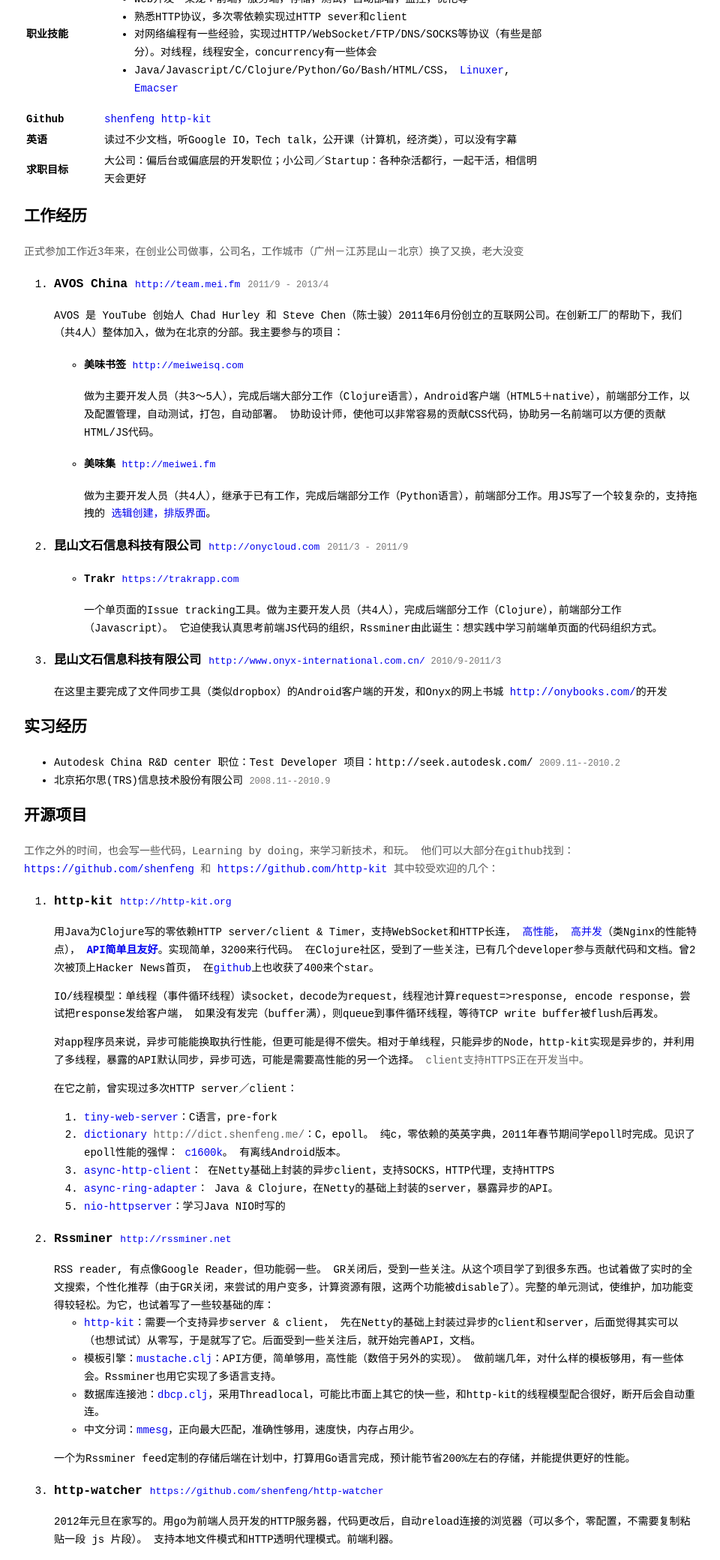
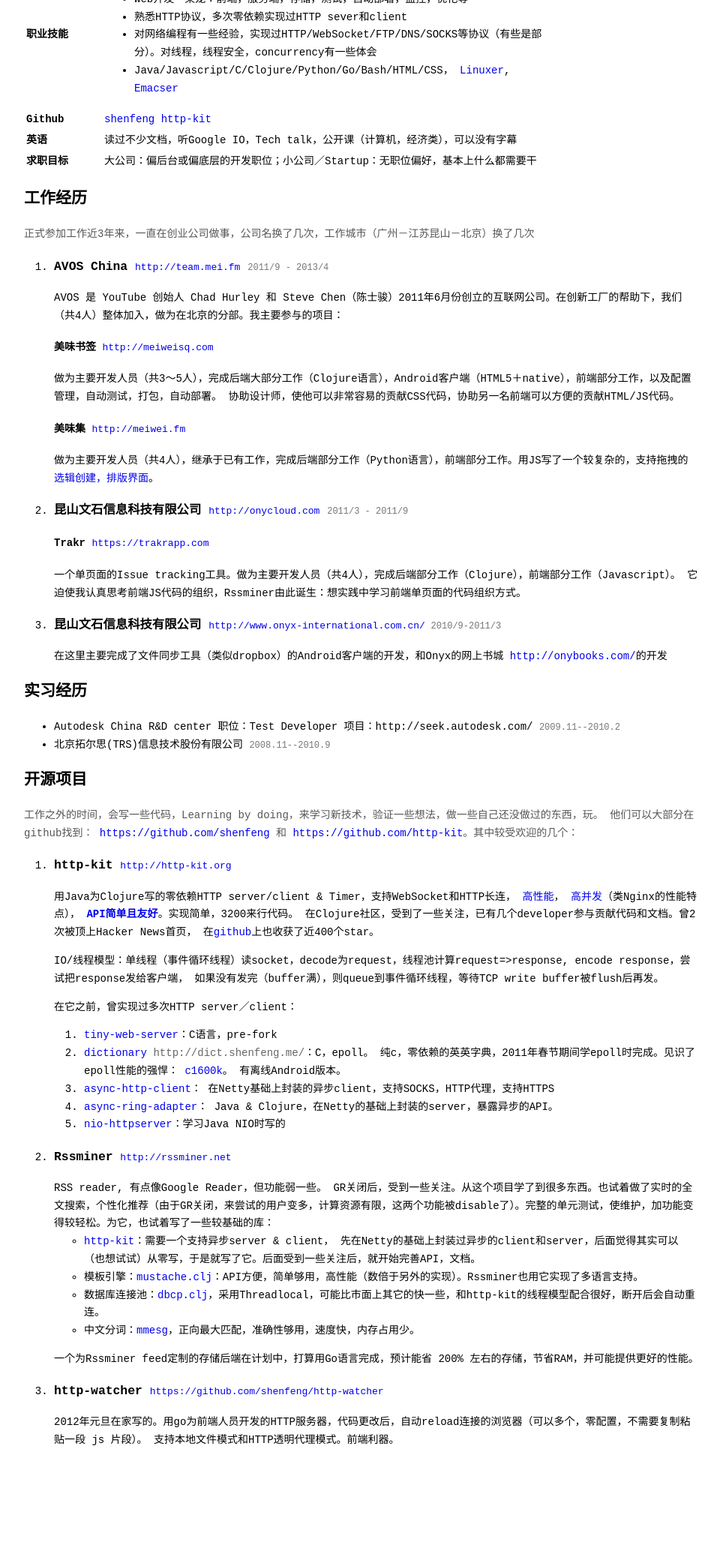
Before and after one commit to shenfeng/shenfeng.github.com, a Jekyll site: the page resume/index.html, which Jekyll copies as it is, in a window 1280 px wide, cut to the strip 265-2345 px from the top of the page. Shown: the whole strip at 75% size, without its empty margins (158-1118 px from the left). Built offline with Jekyll 4.4.1, drawn with Linux system fonts in a browser that asks for light colours; after the commit the page ends 2212 px from its top, so only the background shows below that.

Commit message:
update resume

```diff
--- a/resume/index.html
+++ b/resume/index.html
@@ -67,19 +67,19 @@
           </tr>
           <tr>
             <td>求职目标</td>
-            <td>大公司：偏后台或偏底层的开发职位；小公司／Startup：各种杂活都行，一起干活，相信明天会更好</td>
+            <td>大公司：偏后台或偏底层的开发职位；小公司／Startup：无职位偏好，基本上什么都需要干</td>
           </tr>
         </table>
       </div>
       <div class="section work">
         <h2>工作经历</h2>
-        <p class="info">正式参加工作近3年来，在创业公司做事，公司名，工作城市（广州－江苏昆山－北京）换了又换，老大没变</p>
+        <p class="info">正式参加工作近3年来，一直在创业公司做事，公司名换了几次，工作城市（广州－江苏昆山－北京）换了几次</p>
         <ol>
           <li>
             <h3>AVOS China  <a href="http://team.mei.fm">http://team.mei.fm</a>
               <span class="date">2011/9 - 2013/4</span></h3>
             <p>AVOS 是 YouTube 创始人 Chad Hurley 和 Steve Chen（陈士骏）2011年6月份创立的互联网公司。在创新工厂的帮助下，我们（共4人）整体加入，做为在北京的分部。我主要参与的项目：</p>
-            <ul>
+            <ul class="projects">
               <li>
                 <h4>美味书签 <a href="http://meiweisq.com">http://meiweisq.com</a></h4>
                 <div class="detail">
@@ -100,7 +100,7 @@
             <h3>昆山文石信息科技有限公司 <a href="http://onycloud.com">http://onycloud.com</a>
               <span class="date">2011/3 - 2011/9</span>
             </h3>
-            <ul>
+            <ul class="projects">
               <li>
                 <h4>Trakr <a href="https://trakrapp.com">https://trakrapp.com</a></h4>
                 <div class="detail">
@@ -134,9 +134,9 @@
       </div>
       <div class="section intern">
         <h2>开源项目</h2>
-        <p class="info">工作之外的时间，也会写一些代码，Learning by doing，来学习新技术，和玩。
+        <p class="info">工作之外的时间，会写一些代码，Learning by doing，来学习新技术，验证一些想法，做一些自己还没做过的东西，玩。
           他们可以大部分在github找到：
-          <a href="https://github.com/shenfeng">https://github.com/shenfeng</a> 和 <a href="https://github.com/http-kit/">https://github.com/http-kit</a> 其中较受欢迎的几个：</p>
+          <a href="https://github.com/shenfeng">https://github.com/shenfeng</a> 和 <a href="https://github.com/http-kit/">https://github.com/http-kit</a>。其中较受欢迎的几个：</p>
         <ol>
           <li>
             <h3>http-kit  <a href="http://http-kit.org">http://http-kit.org</a>
@@ -147,11 +147,9 @@
               <a href="http://http-kit.org/600k-concurrent-connection-http-kit.html">高并发</a>（类Nginx的性能特点），
               <b><a href="http://http-kit.org/server.html">API简单且友好</a></b>。实现简单，3200来行代码。
               在Clojure社区，受到了一些关注，已有几个developer参与贡献代码和文档。曾2次被顶上Hacker News首页，
-              在<a href="https://github.com/http-kit/http-kit">github</a>上也收获了400来个star。
+              在<a href="https://github.com/http-kit/http-kit">github</a>上也收获了近400个star。
               <p>IO/线程模型：单线程（事件循环线程）读socket，decode为request，线程池计算request=>response, encode response，尝试把response发给客户端，
                 如果没有发完（buffer满），则queue到事件循环线程，等待TCP write buffer被flush后再发。</p>
-              <p>对app程序员来说，异步可能能换取执行性能，但更可能是得不偿失。相对于单线程，只能异步的Node，http-kit实现是异步的，并利用了多线程，暴露的API默认同步，异步可选，可能是需要高性能的另一个选择。
-                <span class="dim">client支持HTTPS正在开发当中。</span></p>
               <p>在它之前，曾实现过多次HTTP server／client：</p>
               <ol>
                 <li>
@@ -187,8 +185,7 @@
                   先在Netty的基础上封装过异步的client和server，后面觉得其实可以（也想试试）从零写，于是就写了它。后面受到一些关注后，就开始完善API，文档。
                 </li>
                 <li>
-                  模板引擎：<a href="https://github.com/shenfeng/mustache.clj">mustache.clj</a>：API方便，简单够用，高性能（数倍于另外的实现）。
-                  做前端几年，对什么样的模板够用，有一些体会。Rssminer也用它实现了多语言支持。
+                  模板引擎：<a href="https://github.com/shenfeng/mustache.clj">mustache.clj</a>：API方便，简单够用，高性能（数倍于另外的实现）。Rssminer也用它实现了多语言支持。
                 </li>
                 <li>
                   数据库连接池：<a href="https://github.com/http-kit/dbcp.clj">dbcp.clj</a>，采用Threadlocal，可能比市面上其它的快一些，和http-kit的线程模型配合很好，断开后会自动重连。
@@ -198,7 +195,7 @@
                 </li>
               </ul>
 
-              <p>一个为Rssminer feed定制的存储后端在计划中，打算用Go语言完成，预计能节省200%左右的存储，并能提供更好的性能。</p>
+              <p>一个为Rssminer feed定制的存储后端在计划中，打算用Go语言完成，预计能省 200% 左右的存储，节省RAM，并可能提供更好的性能。</p>
             </div>
           </li>
           <li>
--- a/resume/style.css
+++ b/resume/style.css
@@ -52,3 +52,8 @@
 .dim {
     color: #666;
 }
+
+.projects {
+    list-style: none;
+    padding: 0;
+}
```
